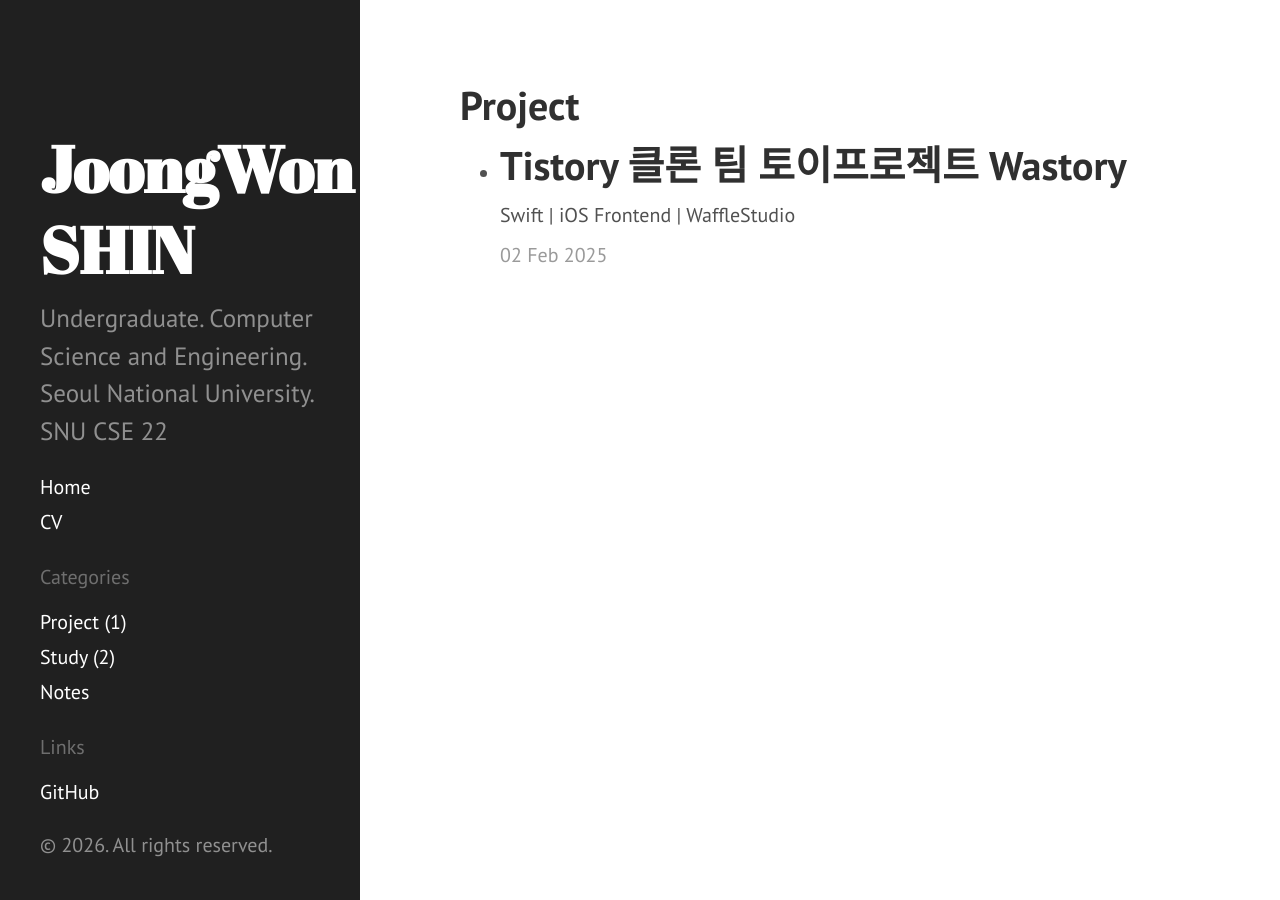
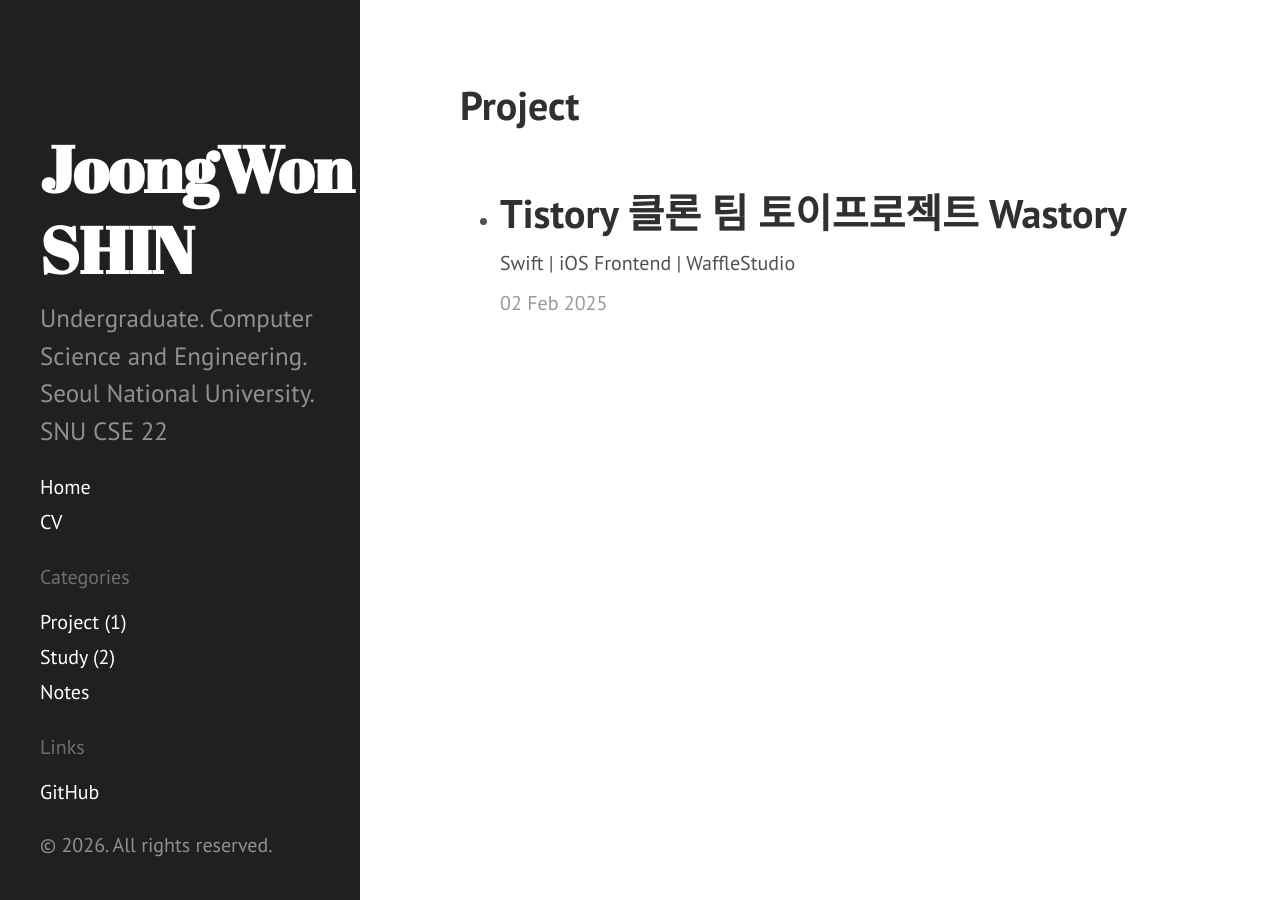
Before and after one commit to joongwon0204/joongwon0204.github.io, a Jekyll site: the page built from categories/project.html, in a window 1280 px wide. Built offline with Jekyll 4.4.1, drawn with Linux system fonts in a browser that asks for light colours.

Commit message:
cat height

```diff
--- a/_layouts/categories.html
+++ b/_layouts/categories.html
@@ -4,6 +4,8 @@ layout: page
 
 {% assign key = page.category_key %}
 {% assign posts = site.categories[key] %}
+
+<div style="height: 48px;"></div>
 
 {% if posts and posts.size > 0 %}
   <ul>
```
